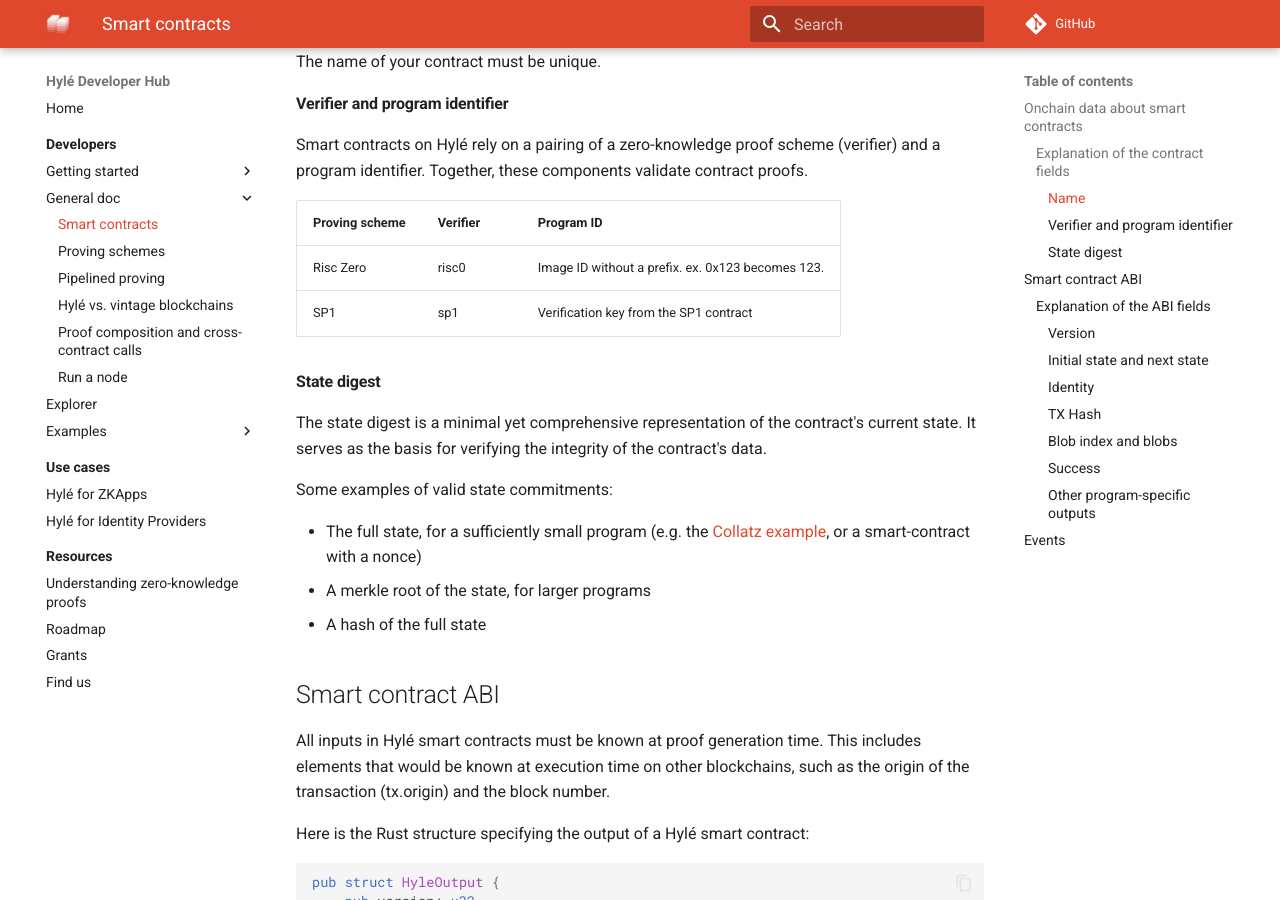
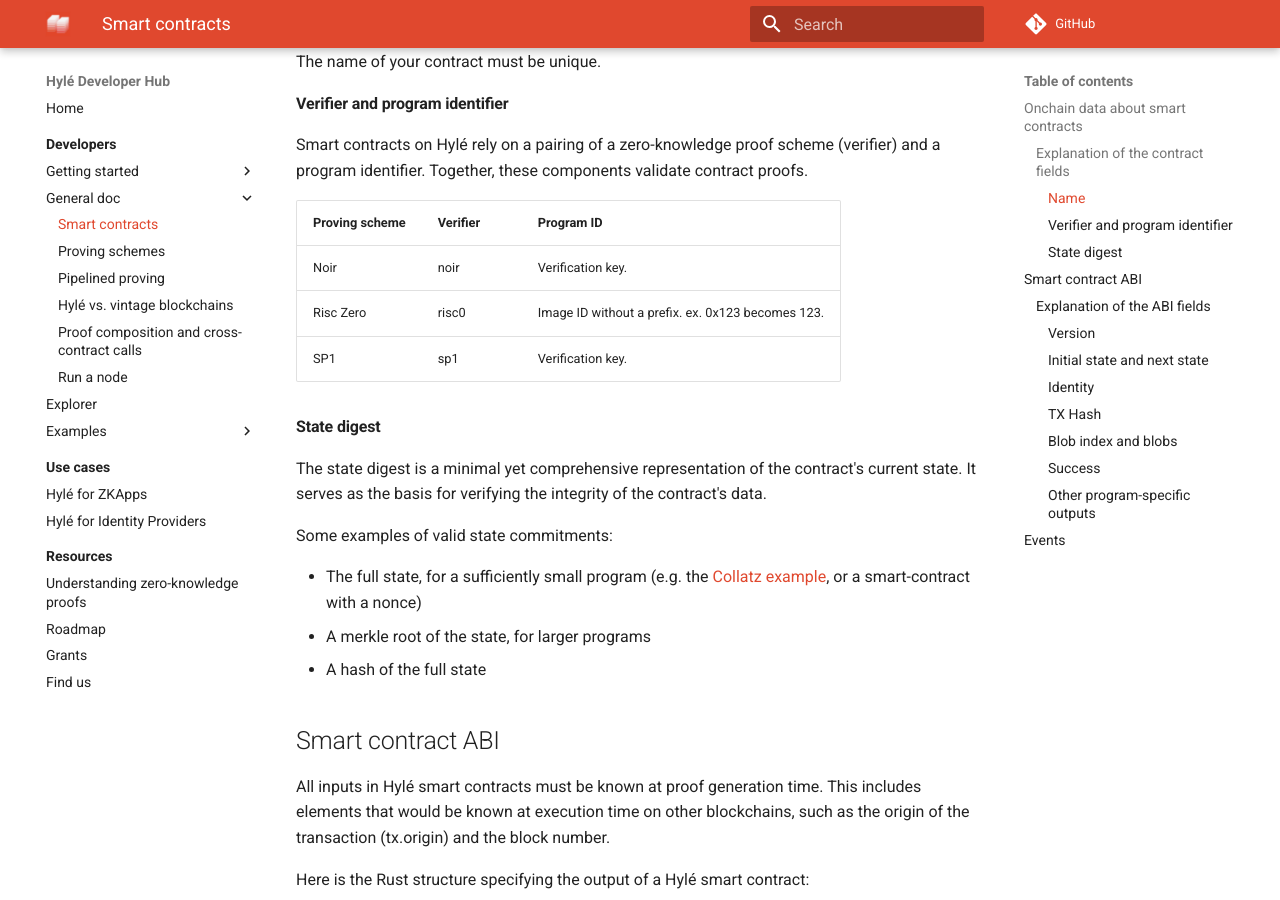
Before and after one commit to Hyle-org/devhub-hyle, an MkDocs documentation site: the page built from docs/developers/general-doc/smart-contracts.md, in a window 1280 px wide and 900 px high, scrolled down 653 px. Built offline with MkDocs 1.6.1 and Material for MkDocs 9.7.7, drawn with Linux system fonts in a browser that asks for light colours; comment, search, counter and statistics services are not loaded.

Commit message:
add noir & sp1 program ids

```diff
--- a/docs/developers/general-doc/smart-contracts.md
+++ b/docs/developers/general-doc/smart-contracts.md
@@ -25,11 +25,11 @@
 
 | Proving scheme | Verifier | Program ID                                        |
 |----------------|----------|---------------------------------------------------|
+| Noir           | noir     | Verification key.                                 |
 | Risc Zero      | risc0    | Image ID without a prefix. ex. 0x123 becomes 123. |
-| SP1            | sp1      | Verification key from the SP1 contract            |
+| SP1            | sp1      | Verification key.                                 |
 
 <!--- **Cairo**: Cairo smart contracts will be identified by their Class Hash in the future.
-- **Noir**: Noir smart contracts are identified by they verifying key.
 - **Groth16**: Groth16 programs require a trusted ceremony. As such, their identifier is the verifying key corresponding to the matching private key, which will be unique for each program & ceremony.-->
 
 #### State digest
```
